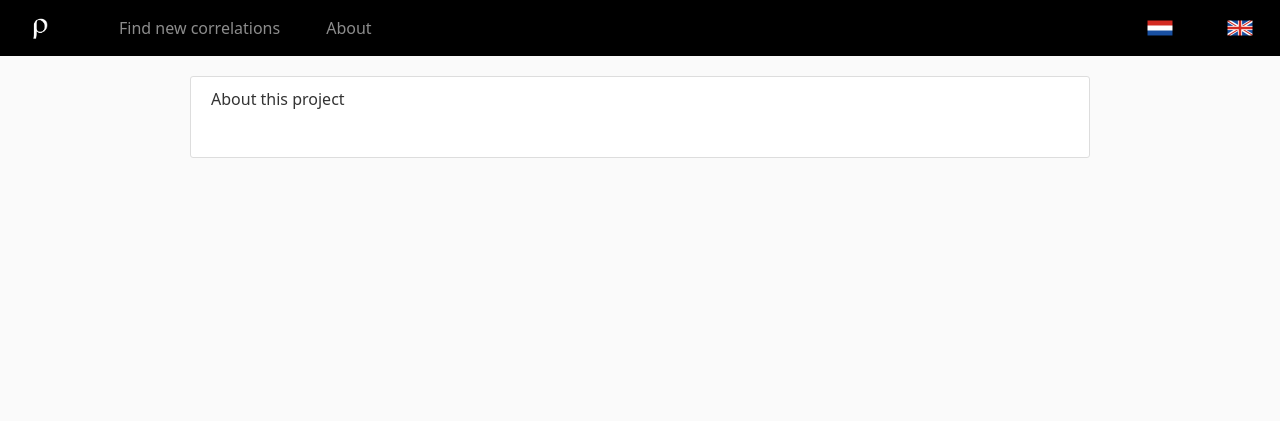
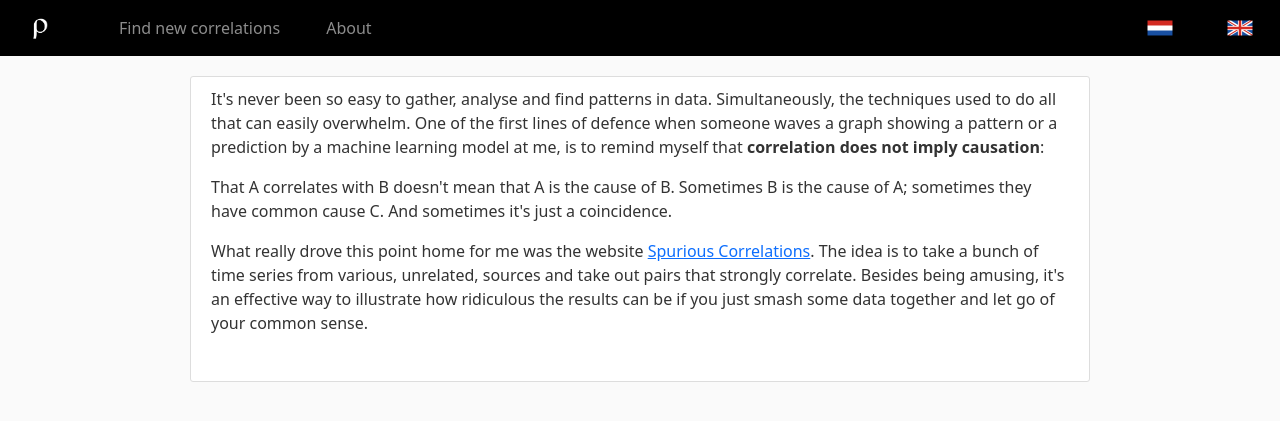
Before and after one commit to ndoornekamp/spurious-correlations-nl, a Flask app: page /about in a window 1280 px wide. Shown: the top 421 px of the page. Run offline with Flask 2, Linux system fonts and the light colour scheme.

Commit message:
Update 'About'

```diff
--- a/app/templates/about.html
+++ b/app/templates/about.html
@@ -4,7 +4,9 @@
 {% extends "base.html" %}
 
 {% block body %}
-  <p>{{ _('About this project') }}</p>
+  <p>{{ _("It's never been so easy to gather, analyse and find patterns in data. Simultaneously, the techniques used to do all that can easily overwhelm. One of the first lines of defence when someone waves a graph showing a pattern or a prediction by a machine learning model at me, is to remind myself that <b>correlation does not imply causation</b>:") }}</p>
+  <p>{{ _("That A correlates with B doesn't mean that A is the cause of B. Sometimes B is the cause of A; sometimes they have common cause C. And sometimes it's just a coincidence.") }}</p>
+<p>{{ _("What really drove this point home for me was the website <a href='https://www.tylervigen.com/spurious-correlations'>Spurious Correlations</a>. The idea is to take a bunch of time series from various, unrelated, sources and take out pairs that strongly correlate. Besides being amusing, it's an effective way to illustrate how ridiculous the results can be if you just smash some data together and let go of your common sense.") }}</p>
 
 {% endblock %}
 </html>
```
Also changed, not shown: app/translations/nl/LC_MESSAGES/messages.po.
